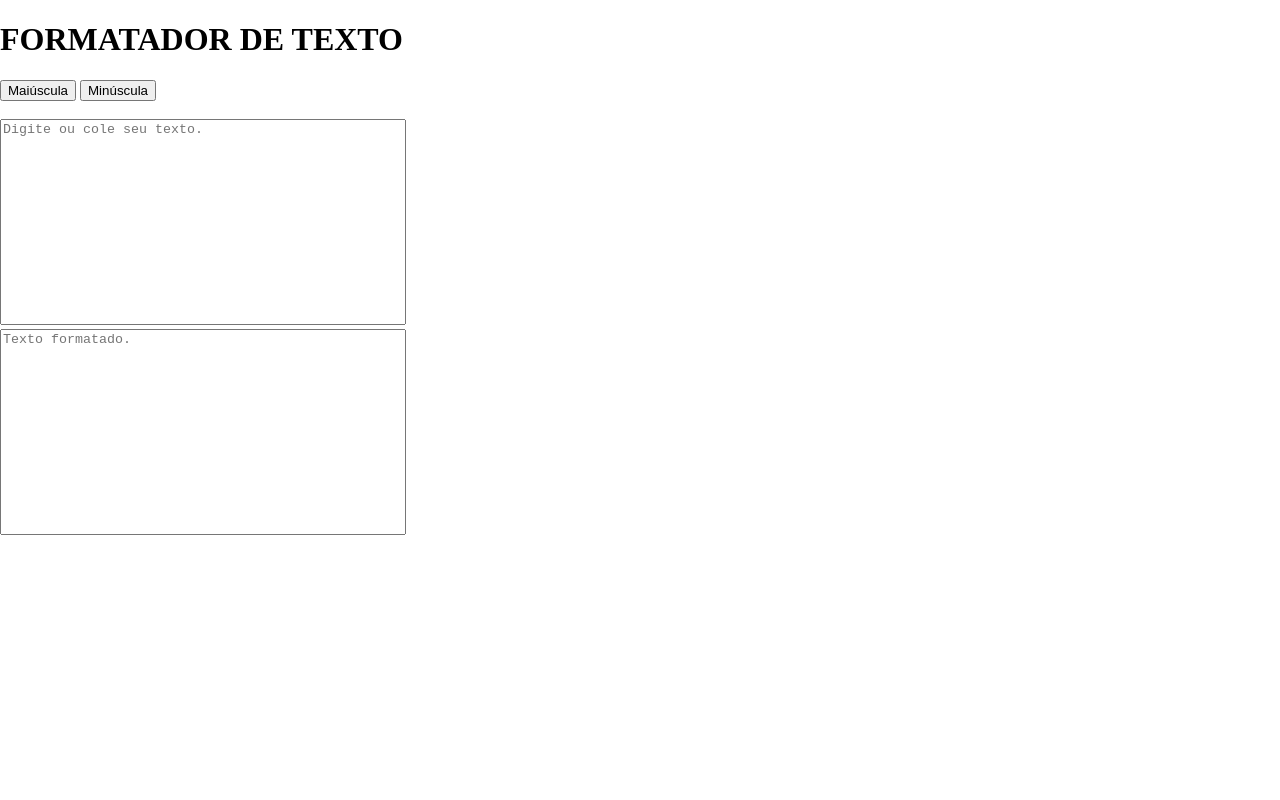
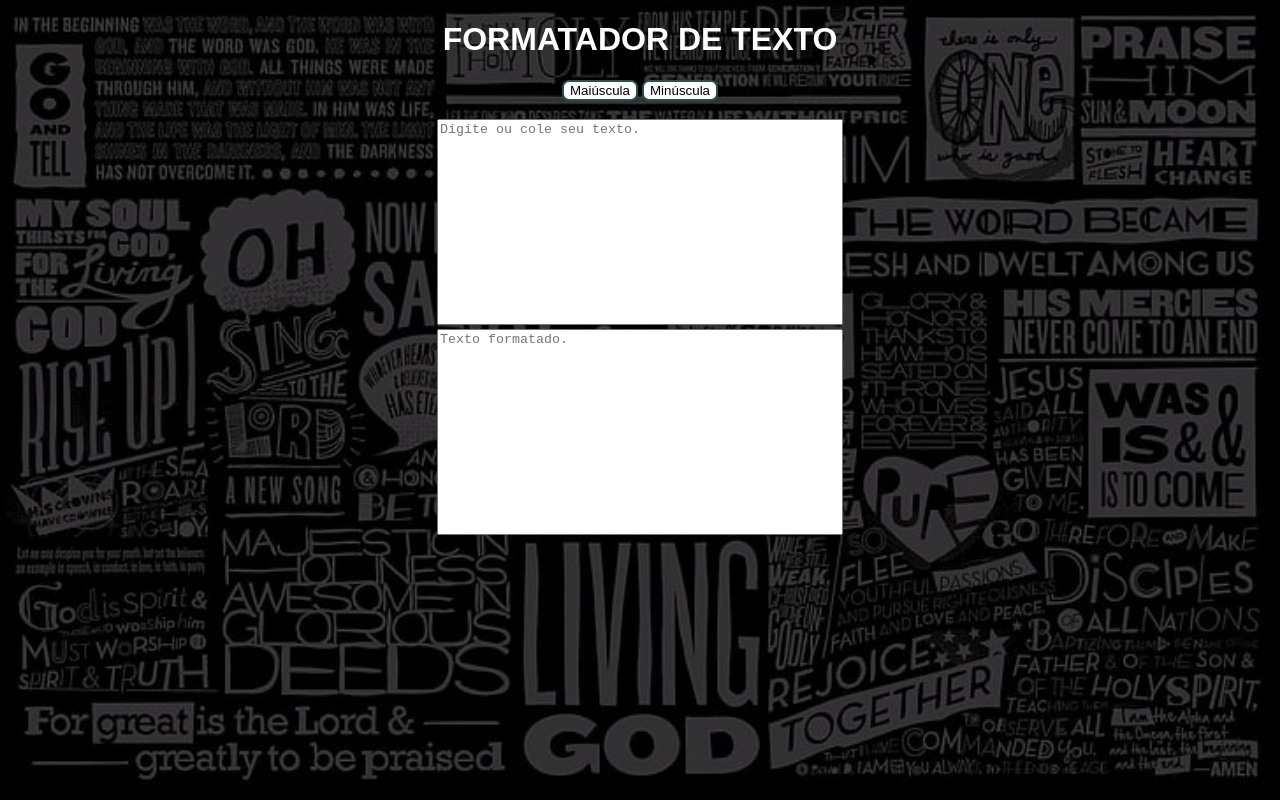
Before and after one commit to luizmarcelolm/Projeto-formata-o-de-texto-, a plain HTML site: page index.html in a window 1280 px wide. Drawn offline with Linux system fonts and the light colour scheme.

Commit message:
melhoria no css

```diff
--- a/index.html
+++ b/index.html
@@ -13,14 +13,19 @@
 </head>
 
 <body>
-    <h1>FORMATADOR DE TEXTO</h1>
-    <input type="button" onclick="texto_maiuscula()" value="Maiúscula">
-    <input type="button" onclick="texto_minuscula()" value="Minúscula"><br><br>
-    <textarea id="texto" placeholder="Digite ou cole seu texto."></textarea><br>
+    <div class="conteudo">
+        <h1>FORMATADOR DE TEXTO</h1>
 
 
-    <textarea id="resultado" placeholder="Texto formatado."></textarea><br>
-    <script src="javascript.js"></script>
+        <input class="botoes" type="button" onclick="texto_maiuscula()" value="Maiúscula">
+        <input class="botoes" type="button" onclick="texto_minuscula()" value="Minúscula"><br><br>
+
+        <textarea id="texto" placeholder="Digite ou cole seu texto."></textarea><br>
+
+
+        <textarea id="resultado" placeholder="Texto formatado."></textarea><br>
+        <script src="javascript.js"></script>
+    </div>
 
 </body>
 
--- a/style.css
+++ b/style.css
@@ -1,9 +1,29 @@
 body {
     margin: 0;
+    background-image: url("fundo.jpg");
+    background-repeat: no-repeat;
+    background-size: cover;
 }
 
 textarea {
     resize: none;
     width: 400px;
     height: 200px;
+    color: #000080;
 }
+
+h1 {
+    color: white;
+    font-family: Arial, Helvetica, sans-serif;
+}
+
+.conteudo {
+    text-align: center;
+}
+
+.botoes {
+    border-radius: 7px;
+    background-color: white;
+    color: black;
+    border: 2px solid #2F4F4F;
+}
```
Also changed, not shown: fundo.jpg (added), 1 other file.
